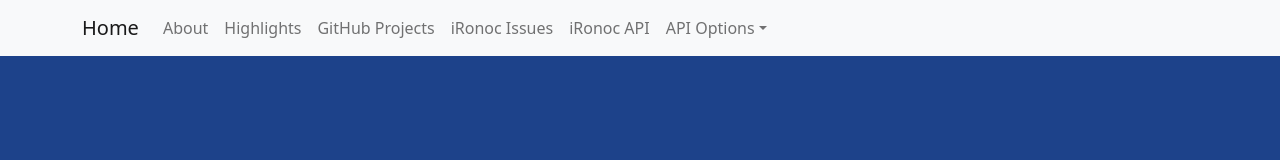
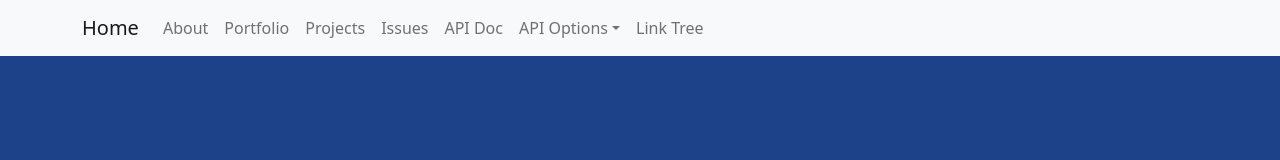
Before and after one commit to conorheffron/ironoc, a React (Create React App) app in the folder frontend/: page /about in a window 1280 px wide. Shown: the top 160 px of the page. Built offline with nearby package versions, Linux system fonts and the light colour scheme; the HTML template or start-up script is replaced by a standard one.

Commit message:
#71 Refactor AppNavbar.js

```diff
--- a/frontend/src/AppNavbar.js
+++ b/frontend/src/AppNavbar.js
@@ -14,21 +14,19 @@ export default function AppNavBar() {
                             <NavLink href="/about">About</NavLink>
                         </NavItem>
                         <NavItem>
-              <NavLink href="/highs">Highlights</NavLink>
+                            <NavLink href="/highs">Portfolio</NavLink>
                         </NavItem>
                         <NavItem>
-              <NavLink href="/projects">GitHub Projects</NavLink>
+                            <NavLink href="/projects/conorheffron">Projects</NavLink>
                         </NavItem>
                         <NavItem>
-              <NavLink href="/issues/ironoc">iRonoc Issues</NavLink>
+                            <NavLink href="/issues/conorheffron/ironoc">Issues</NavLink>
                         </NavItem>
                         <NavItem>
-              <NavLink target="_blank" href="/swagger-ui-ironoc.html">iRonoc API</NavLink>
+                            <NavLink target="_blank" href="/swagger-ui-ironoc.html">API Doc</NavLink>
                         </NavItem>
                         <UncontrolledDropdown inNavbar nav>
-              <DropdownToggle caret nav>
-                API Options
-              </DropdownToggle>
+                            <DropdownToggle caret nav>API Options</DropdownToggle>
                             <DropdownMenu end>
                                 <DropdownItem target="_blank" href="/get-repo-detail?username=conorheffron">Projects JSON</DropdownItem>
                                 <DropdownItem target="_blank" href="/get-repo-issue/conorheffron/ironoc/">Issues JSON (iRonoc)</DropdownItem>
@@ -36,6 +34,9 @@ export default function AppNavBar() {
                                 <DropdownItem href="/">Reset</DropdownItem>
                             </DropdownMenu>
                         </UncontrolledDropdown>
+                         <NavItem>
+                             <NavLink href="https://linktr.ee/conorheffron" target="_blank" rel="noreferrer">Link Tree</NavLink>
+                         </NavItem>
                     </Nav>
                     </Collapse>
                 </Container>
```
Lines whose indentation alone changed are shown as unchanged.
